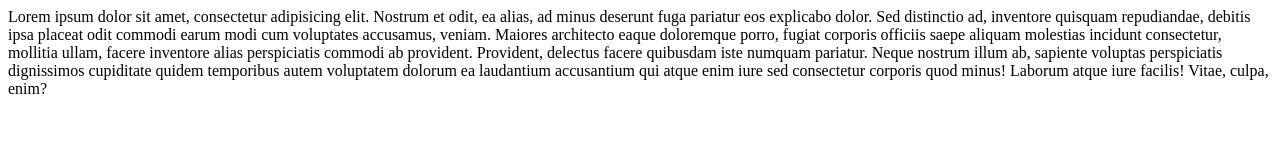
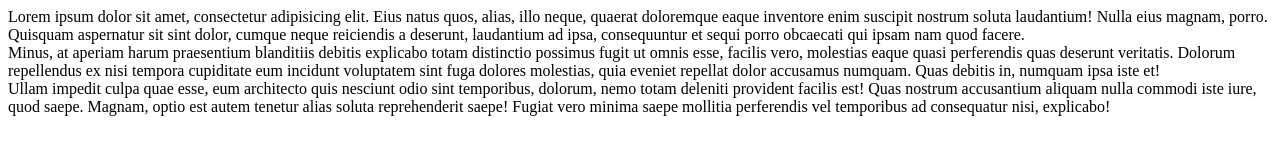
Before and after one commit to tryslover/HTML-Examples, a plain HTML site: page index.html in a window 1280 px wide. Drawn offline with Linux system fonts and the light colour scheme.

Commit message:
add paragraphs

```diff
--- a/index.html
+++ b/index.html
@@ -7,6 +7,8 @@
     <title>Document</title>
 </head>
 <body>
-    Lorem ipsum dolor sit amet, consectetur adipisicing elit. Nostrum et odit, ea alias, ad minus deserunt fuga pariatur eos explicabo dolor. Sed distinctio ad, inventore quisquam repudiandae, debitis ipsa placeat odit commodi earum modi cum voluptates accusamus, veniam. Maiores architecto eaque doloremque porro, fugiat corporis officiis saepe aliquam molestias incidunt consectetur, mollitia ullam, facere inventore alias perspiciatis commodi ab provident. Provident, delectus facere quibusdam iste numquam pariatur. Neque nostrum illum ab, sapiente voluptas perspiciatis dignissimos cupiditate quidem temporibus autem voluptatem dolorum ea laudantium accusantium qui atque enim iure sed consectetur corporis quod minus! Laborum atque iure facilis! Vitae, culpa, enim?
+    <div>Lorem ipsum dolor sit amet, consectetur adipisicing elit. Eius natus quos, alias, illo neque, quaerat doloremque eaque inventore enim suscipit nostrum soluta laudantium! Nulla eius magnam, porro. Quisquam aspernatur sit sint dolor, cumque neque reiciendis a deserunt, laudantium ad ipsa, consequuntur et sequi porro obcaecati qui ipsam nam quod facere.</div>
+    <div>Minus, at aperiam harum praesentium blanditiis debitis explicabo totam distinctio possimus fugit ut omnis esse, facilis vero, molestias eaque quasi perferendis quas deserunt veritatis. Dolorum repellendus ex nisi tempora cupiditate eum incidunt voluptatem sint fuga dolores molestias, quia eveniet repellat dolor accusamus numquam. Quas debitis in, numquam ipsa iste et!</div>
+    <div>Ullam impedit culpa quae esse, eum architecto quis nesciunt odio sint temporibus, dolorum, nemo totam deleniti provident facilis est! Quas nostrum accusantium aliquam nulla commodi iste iure, quod saepe. Magnam, optio est autem tenetur alias soluta reprehenderit saepe! Fugiat vero minima saepe mollitia perferendis vel temporibus ad consequatur nisi, explicabo!</div>
 </body>
 </html>
```
